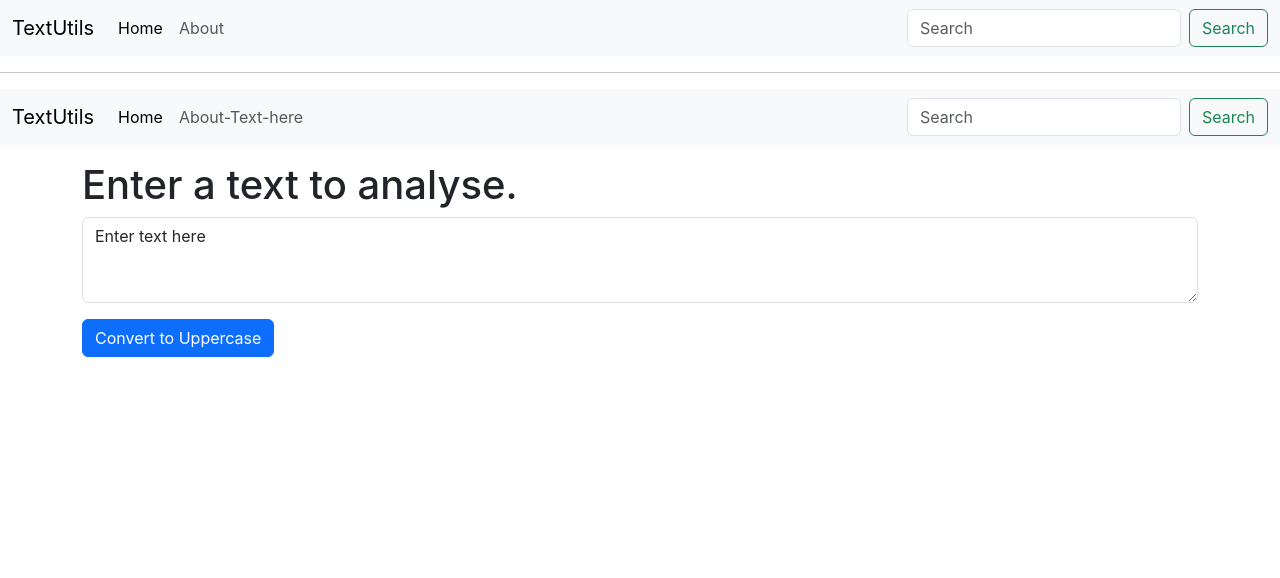
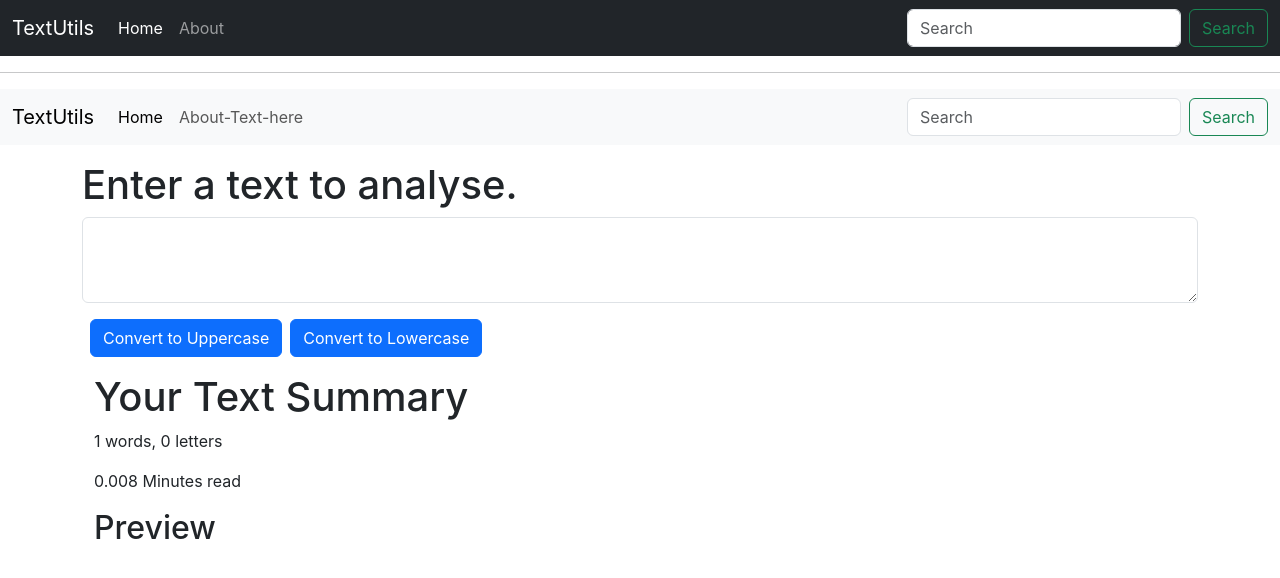
Before and after one commit to Vinit1234/FrontEnd, a React (Create React App) app in the folder CodeWithHarryFE/React/codes/my-app/: page / in a window 1280 px wide. Shown: the top 578 px of the page. Built offline with nearby package versions, Linux system fonts and the light colour scheme.

Commit message:
Added more logic to TextUtils

```diff
--- a/CodeWithHarryFE/React/codes/my-app/src/App.js
+++ b/CodeWithHarryFE/React/codes/my-app/src/App.js
@@ -39,24 +39,46 @@
     // 3. replce href="/" to href="/"
     // 4. add href="/" to wherever it is missing in anchor tag
     <>
-      <nav className="navbar navbar-expand-lg bg-body-tertiary">
+      {/* <nav className="navbar navbar-expand-lg bg-body-tertiary"> */}
+      <nav className="navbar navbar-expand-lg  navbar-dark bg-dark">
         <div className="container-fluid">
-    <a className="navbar-brand" href="/">TextUtils</a>
-    <button className="navbar-toggler" type="button" data-bs-toggle="collapse" data-bs-target="#navbarSupportedContent" aria-controls="navbarSupportedContent" aria-expanded="false" aria-label="Toggle navigation">
+          <a className="navbar-brand" href="/">
+            TextUtils
+          </a>
+          <button
+            className="navbar-toggler"
+            type="button"
+            data-bs-toggle="collapse"
+            data-bs-target="#navbarSupportedContent"
+            aria-controls="navbarSupportedContent"
+            aria-expanded="false"
+            aria-label="Toggle navigation"
+          >
             <span className="navbar-toggler-icon"></span>
           </button>
           <div className="collapse navbar-collapse" id="navbarSupportedContent">
             <ul className="navbar-nav me-auto mb-2 mb-lg-0">
               <li className="nav-item">
-          <a className="nav-link active" aria-current="page" href="/">Home</a>
+                <a className="nav-link active" aria-current="page" href="/">
+                  Home
+                </a>
               </li>
               <li className="nav-item">
-          <a className="nav-link" href="/">About</a>
+                <a className="nav-link" href="/">
+                  About
+                </a>
               </li>
             </ul>
             <form className="d-flex" role="search">
-        <input className="form-control me-2" type="search" placeholder="Search" aria-label="Search"/>
-        <button className="btn btn-outline-success" type="submit">Search</button>
+              <input
+                className="form-control me-2"
+                type="search"
+                placeholder="Search"
+                aria-label="Search"
+              />
+              <button className="btn btn-outline-success" type="submit">
+                Search
+              </button>
             </form>
           </div>
         </div>
@@ -67,18 +89,13 @@
       {/* Component with props */}
       {/* <Navbar title="TextUtils2" aboutText="About-TextUtils"/> */}
 
-  <Navbar title="TextUtils"/>
+      <Navbar title="TextUtils" />
 
       {/* For explaining states and event handling  */}
       <div className="container my-3">
-    <TextForm heading="Enter a text to analyse."/>
+        <TextForm heading="Enter a text to analyse." />
       </div>
-
-
-
-
     </>
-
   );
 }
 
--- a/CodeWithHarryFE/React/codes/my-app/src/component/TextForm.js
+++ b/CodeWithHarryFE/React/codes/my-app/src/component/TextForm.js
@@ -3,7 +3,9 @@
 
 export default function TextForm(props) {
     // hooks
-    const [text, setText] = useState("Enter text here");
+    // const [text, setText] = useState("Enter text here");
+
+    const [text, setText] = useState("");
     // Calling setText inside this function puts React into infinite loop
     // and breaks the application.
     // setText("Some new text");  //Illegal
@@ -23,7 +25,13 @@
         setText(event.target.value);
     }
 
+    const handleLoClick=()=>{
+      let newText = text.toLowerCase();
+      setText(newText);
+  }
+
     return (
+      <>
     <div>
       <h1>{props.heading}</h1>
       <div className="mb-3">
@@ -41,7 +49,17 @@
           onChange={handleOnChange}
         ></textarea>
       </div>
-      <button className="btn btn-primary" onClick={handleUpClick}>Convert to Uppercase</button>
+      <button className="btn btn-primary mx-2" onClick={handleUpClick}>Convert to Uppercase</button>
+      <button className="btn btn-primary" onClick={handleLoClick}>Convert to Lowercase</button>
     </div>
+
+    <div className="container my-3">
+      <h1>Your Text Summary</h1>
+      <p>{text.split(" ").length} words, {text.length} letters</p>
+      <p>{0.008 * text.split(" ").length} Minutes read</p>
+      <h2>Preview</h2>
+      <p>{text}</p>
+    </div>
+    </>
   );
 }
```
Lines whose indentation alone changed are shown as unchanged.
